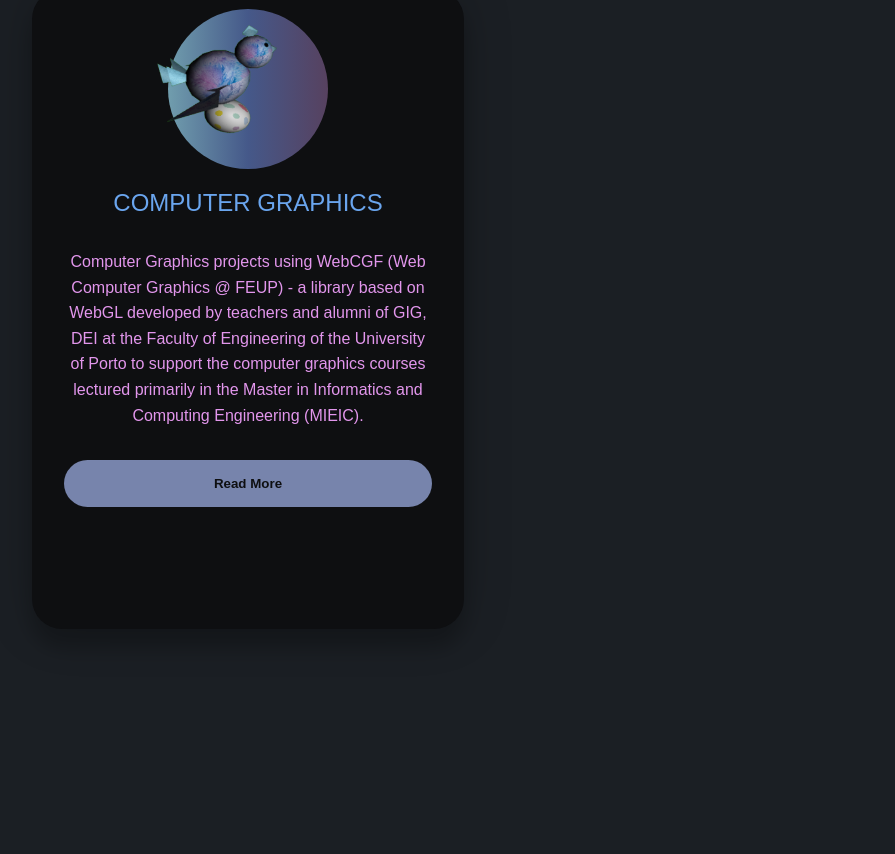
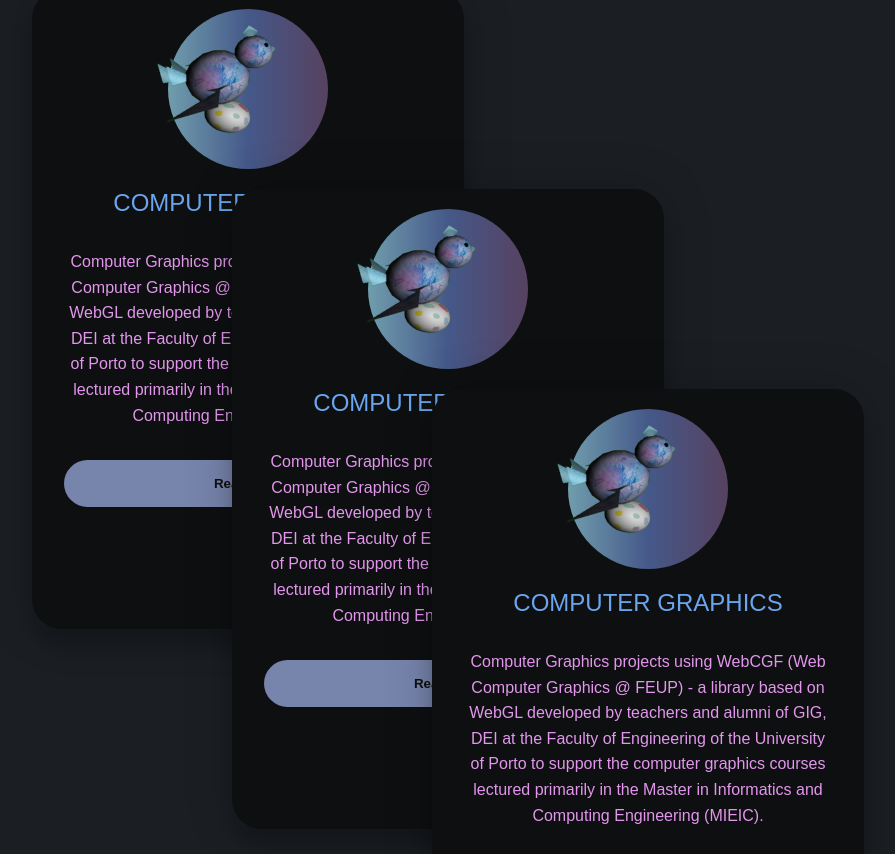
Before and after one commit to davidburchakov/react, a React (Create React App) app in the folder my-portfolio/: page / in a window 1280 px wide. Shown: the part 1786-2640 px from the top of the page, without its empty margins (32-927 px from the left). Built offline with nearby package versions, Linux system fonts and the light colour scheme.

Commit message:
projects cards refactoring finale

```diff
--- a/my-portfolio/src/css/projects.css
+++ b/my-portfolio/src/css/projects.css
@@ -64,8 +64,8 @@
 
 
 .supervision{
-    top: 35px;
-    left: 35px;
+    top: 200px;
+    left: 200px;
     z-index: 0;
     transition: top 0.4s;
 }
@@ -92,8 +92,8 @@
 }
 
 .compiler{
-    top: 70px;
-    left: 70px;
+    top: 400px;
+    left: 400px;
     z-index: 0;
     transition: top 0.4s;
 }
--- a/my-portfolio/src/sections/Projects.jsx
+++ b/my-portfolio/src/sections/Projects.jsx
@@ -1,7 +1,6 @@
 import React, { useState, useEffect, useRef } from 'react';
 import bird from "static/img/bird.png";
 import 'css/projects.css';
-// import "js/projects-card.js";
 
 
 
@@ -13,15 +12,23 @@
   const [globalMousePos, setGlobalMousePos] = useState({});
   const [localMousePos, setLocalMousePos] = useState({});
   const [birdDimensions, setBirdDimensions] = useState({ width: null, height: null });
+  const [supervisionDimensions, setSupervisionDimensions] = useState({ width: null, height: null });
+  const [compilerDimensions, setCompilerDimensions] = useState({ width: null, height: null });
 
 
   const birdRef = useRef(null);
   let birdHeight = null;
   let birdWidth = null;
+  const supervisionRef = useRef(null);
+  let supervisionHeight = null;
+  let supervisionWidth = null;
+  const compilerRef = useRef(null);
+  let compilerHeight = null;
+  let compilerWidth = null;
 
-  const handleMouseMove = (event) => {
+  const handleMouseMove = (event, ref) => {
     // 👇 Get mouse position relative to bird container
-    const localX = event.clientX - birdRef.current.getBoundingClientRect().left;
+    const localX = event.clientX - ref.current.getBoundingClientRect().left;
     const localY = event.clientY - birdRef.current.getBoundingClientRect().top;
 
     setLocalMousePos({ x: localX, y: localY });
@@ -32,17 +39,24 @@
     birdHeight = birdRef.current.clientHeight;
     birdWidth = birdRef.current.clientWidth;
     setBirdDimensions({ width: birdWidth, height: birdHeight });
-    console.log(birdHeight)
-    console.log(birdWidth)
 
-    const handleMouseMove = (event) => {
+    supervisionRef.current = document.getElementById("supervision");
+    supervisionHeight = supervisionRef.current.clientHeight;
+    supervisionWidth = supervisionRef.current.clientWidth;
+    setSupervisionDimensions({ width: supervisionWidth, height: supervisionHeight });
+
+    compilerRef.current = document.getElementById("compiler");
+    compilerHeight = compilerRef.current.clientHeight;
+    compilerWidth = compilerRef.current.clientWidth;
+    setCompilerDimensions({ width: compilerWidth, height: compilerHeight });
+
+    const handleMouseMove = (event, birdRef) => {
       setGlobalMousePos({
         x: event.clientX,
         y: event.clientY,
       });
 
-      // birdRef.current.style.transform = `rotateX(${yAxis}deg) rotateY(${xAxis}deg)`;
-      console.log(localMousePos)
+      // console.log(localMousePos)
 
     };
 
@@ -72,7 +86,7 @@
               id="bird"
               onMouseEnter={() => BirdSetIsShown(true)}
               onMouseLeave={() => BirdSetIsShown(false)}
-              onMouseMove={handleMouseMove}
+              onMouseMove={(event) => handleMouseMove(event, birdRef)}
               >
 
           <div  className="projects-card"
@@ -99,19 +113,27 @@
           </div>
         </div>
 
-        {/* <div  className="projects-container supervision"
-              id='supervision'
+        <div  className="projects-container supervision "
+              id="supervision"
               onMouseEnter={() => SupervisionSetIsShown(true)}
               onMouseLeave={() => SupervisionSetIsShown(false)}
+              onMouseMove={(event) => handleMouseMove(event, supervisionRef)}
+              >
 
-                      >
-          <div className="projects-card">
+          <div  className="projects-card"
+                style={{
+                  transform: SupervisionIsShown
+                    ? `rotateX(${((supervisionDimensions.height / 2) - localMousePos.y) / 20}deg) rotateY(${((supervisionDimensions.width / 2) - localMousePos.x) / 30}deg)`
+                    : 'none',
+                  transition: 'none'
+                }}
+                >
             <div className="img-card">
               <div className="circle"></div>
-              <img id="img-self-supervision" src={ bird } alt="bird" />
+              <img id="img-self-bird" src={ bird } alt="bird" />
             </div>
             <div className="info">
-              <h1 className="title-card">Supervision Learning</h1>
+              <h1 className="title-card">Computer Graphics</h1>
               <h3>
                 Computer Graphics projects using WebCGF (Web Computer Graphics @ FEUP) - a library based on WebGL developed by teachers and alumni of GIG, DEI at the Faculty of Engineering of the University of Porto to support the computer graphics courses lectured primarily in the Master in Informatics and Computing Engineering (MIEIC).
               </h3>
@@ -122,20 +144,27 @@
           </div>
         </div>
 
-        <div  className="projects-container compiler"
-              id='compiler'
+        <div  className="projects-container compiler "
+              id="compiler"
               onMouseEnter={() => CompilerSetIsShown(true)}
               onMouseLeave={() => CompilerSetIsShown(false)}
-              onMouseMove={handleMouseMove}
+              onMouseMove={(event) => handleMouseMove(event, compilerRef)}
+              >
 
-          >
-          <div className="projects-card">
+          <div  className="projects-card"
+                style={{
+                  transform: CompilerIsShown
+                    ? `rotateX(${((compilerDimensions.height / 2) - localMousePos.y) / 20}deg) rotateY(${((compilerDimensions.width / 2) - localMousePos.x) / 30}deg)`
+                    : 'none',
+                  transition: 'none'
+                }}
+                >
             <div className="img-card">
               <div className="circle"></div>
-              <img id="img-self-compiler" src={ bird } alt="bird" />
+              <img id="img-self-bird" src={ bird } alt="bird" />
             </div>
             <div className="info">
-              <h1>Java-- Compiler</h1>
+              <h1 className="title-card">Computer Graphics</h1>
               <h3>
                 Computer Graphics projects using WebCGF (Web Computer Graphics @ FEUP) - a library based on WebGL developed by teachers and alumni of GIG, DEI at the Faculty of Engineering of the University of Porto to support the computer graphics courses lectured primarily in the Master in Informatics and Computing Engineering (MIEIC).
               </h3>
@@ -144,7 +173,9 @@
               </div>
             </div>
           </div>
-        </div> */}
+        </div>
+
+
       </div>
     </section>
   );
```
